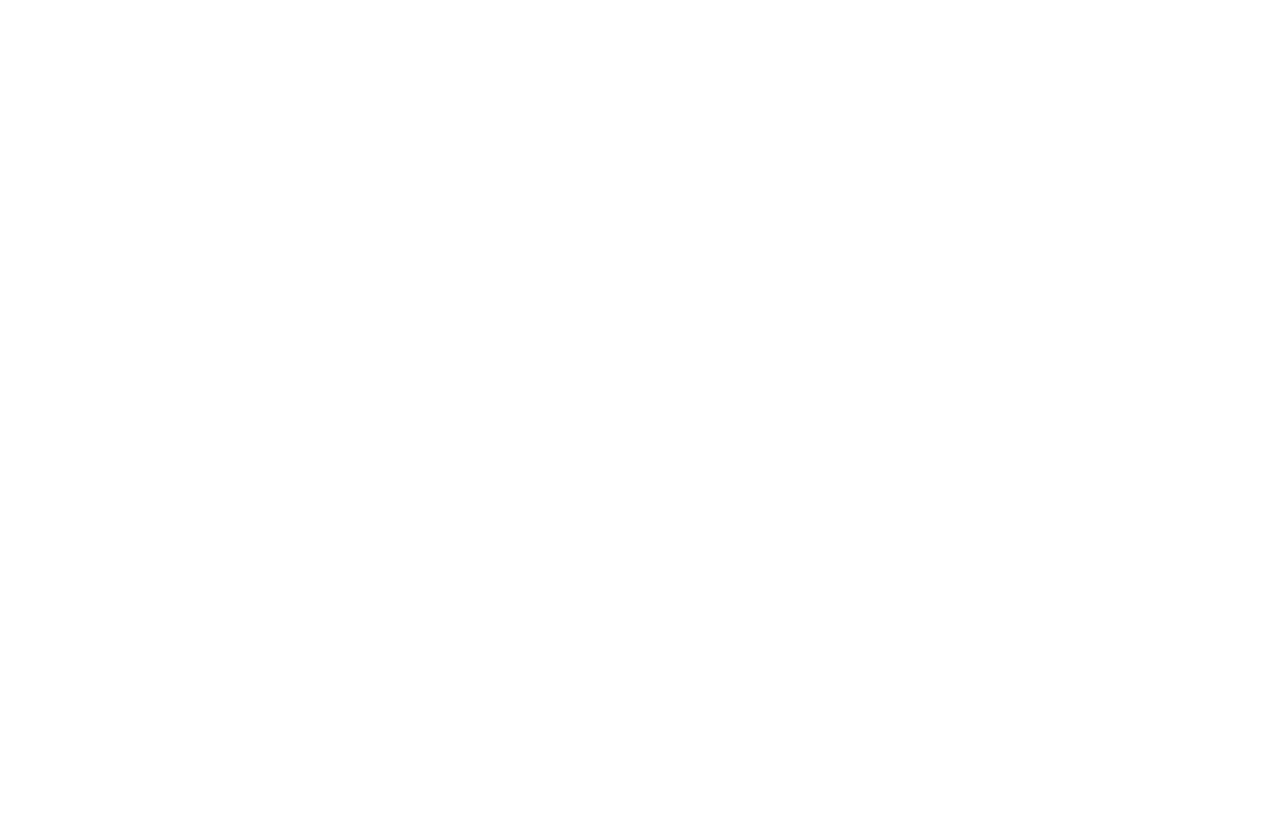
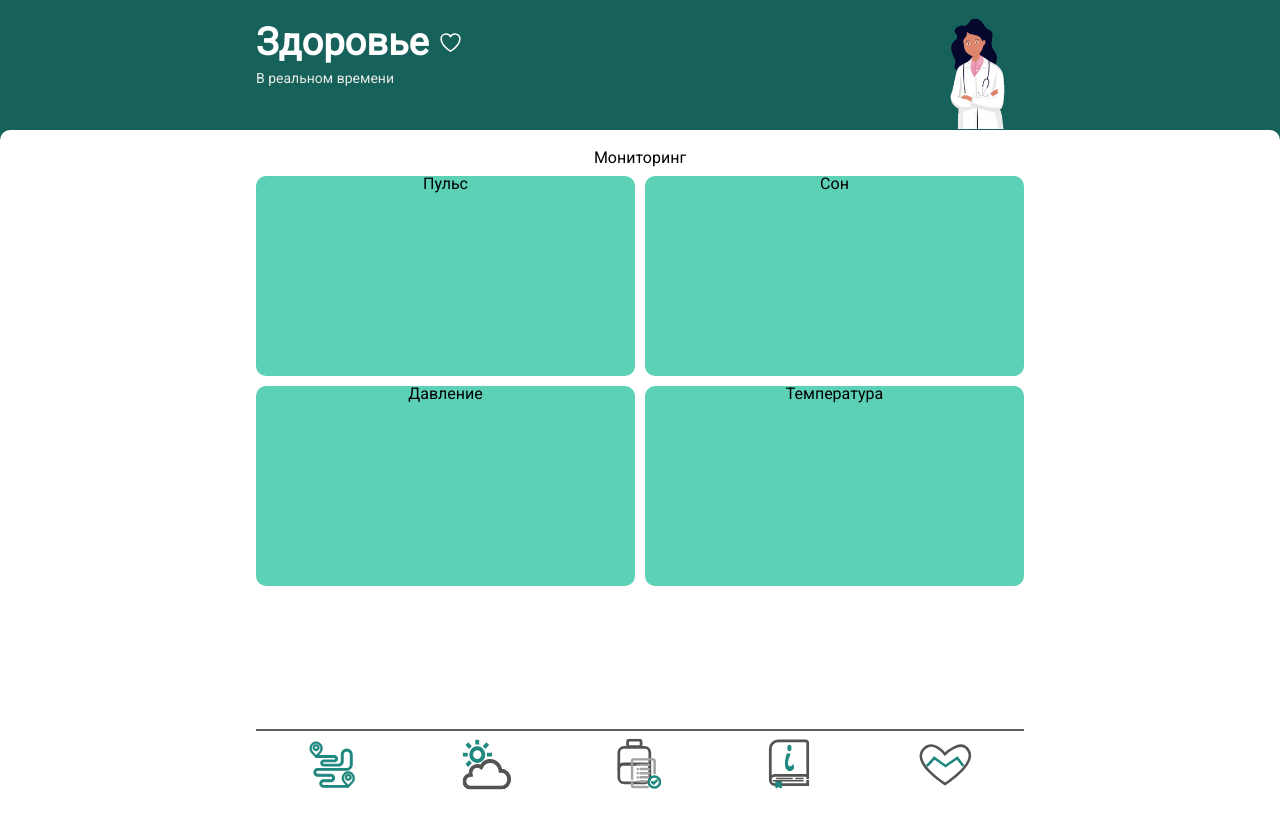
Before and after one commit to dazzv/yaft, a Vue app: page /monitoring in a window 1280 px wide. Before the commit this address had no page. Shown: the top 828 px of the page. Before the commit the page ends 800 px from the top, so only its background shows below. Built offline with nearby package versions, Linux system fonts and the light colour scheme.

Commit message:
Add monitoring page, and remake menu

```diff
--- a/src/App.vue
+++ b/src/App.vue
@@ -56,11 +56,10 @@
 
       </div>
       <div class="page" v-on:click="selectPage(4)" :class="{selected_page: selectedPage == 4}">
-        <svg width="43" height="43" viewBox="0 0 43 43" xmlns="http://www.w3.org/2000/svg">
-        <path d="M3.66448 34.5376L6.57313 34.0646C7.05975 34.7372 7.6307 35.3429 8.27161 35.8663L7.66865 38.7903L11.2567 40.3942L12.9807 37.9776C13.796 38.1014 14.6235 38.1202 15.4435 38.0335L17.0655 40.5275L20.7215 39.0913L20.2544 36.1501C20.9257 35.6599 21.5297 35.0815 22.0506 34.4301L24.921 35.0407L26.5091 31.39L24.1227 29.67C24.263 28.8377 24.2901 27.9899 24.2034 27.1502L26.6619 25.5205L25.2479 21.8139L22.3435 22.2869C21.8556 21.6128 21.2849 21.0045 20.6451 20.4766L21.231 17.5569L17.626 15.953L15.902 18.3696C15.0867 18.2452 14.259 18.2279 13.4392 18.318L11.8214 15.8197L8.16121 17.2602L8.62829 20.21C7.96064 20.7016 7.35962 21.2799 6.84064 21.93L3.96171 21.3151L2.37788 24.94L4.76425 26.66C4.63436 27.4892 4.61437 28.3323 4.7048 29.1669L2.24625 30.8267L3.66448 34.5376ZM8.98073 25.7355C9.45768 24.6406 10.2446 23.7136 11.2418 23.0716C12.2391 22.4296 13.402 22.1015 14.5834 22.1289C15.7648 22.1562 16.9116 22.5377 17.8789 23.2251C18.8462 23.9126 19.5904 24.8751 20.0175 25.9909C20.4446 27.1067 20.5353 28.3257 20.2782 29.4937C20.0211 30.6617 19.4277 31.7263 18.5731 32.5528C17.7185 33.3792 16.6411 33.9305 15.4771 34.1369C14.3131 34.3432 13.1148 34.1954 12.0338 33.712C10.5846 33.064 9.44883 31.8597 8.8763 30.3639C8.30378 28.8681 8.34134 27.2033 8.98073 25.7355Z"/>
-        <path  fill="#1E877E" stroke="#1E877E" fill-rule="evenodd" clip-rule="evenodd" d="M25.2055 15.2822L23.9316 17.028L25.8169 19.178L27.681 18.1159C28.1841 18.453 28.7278 18.7233 29.2988 18.92L29.6173 21.07L32.4623 21.242L33.0312 19.1608C33.6203 19.0402 34.1913 18.8421 34.7297 18.5717L36.4282 19.8617L38.5513 17.9482L37.4983 16.0691C37.8332 15.5622 38.0976 15.0109 38.2838 14.4308L40.4069 14.1126L40.581 11.2359L38.5216 10.6554C38.4037 10.0586 38.2081 9.48017 37.9399 8.93543L39.2137 7.19392L37.3284 5.04393L35.4643 6.10603C34.9633 5.77407 34.4225 5.50819 33.855 5.31483L33.5365 3.16483L30.6916 2.98853L30.1481 5.06113C29.559 5.1818 28.988 5.37984 28.4496 5.65023L26.7511 4.36023L24.628 6.26943L25.6344 8.17003C25.3014 8.67724 25.0359 9.22662 24.8446 9.80402L22.7215 10.1222L22.5474 13.0032L24.628 13.5751C24.7457 14.1674 24.9398 14.7413 25.2055 15.2822ZM30.993 7.77287C30.1435 7.88909 29.347 8.25774 28.7044 8.83223V8.81933C28.2753 9.20132 27.9251 9.6654 27.6738 10.1849C27.4225 10.7044 27.275 11.2691 27.2399 11.8465C27.2048 12.4239 27.2827 13.0027 27.4691 13.5495C27.6556 14.0963 27.947 14.6004 28.3265 15.0328C28.8945 15.683 29.6401 16.148 30.4691 16.3691C31.2981 16.5903 32.1731 16.5576 32.9838 16.2751C33.7944 15.9927 34.5041 15.4733 35.0233 14.7825C35.5424 14.0917 35.8477 13.2606 35.9005 12.3941C35.9533 11.5277 35.7513 10.6648 35.32 9.91459C34.8886 9.16438 34.2474 8.56051 33.4772 8.1793C32.707 7.79809 31.8425 7.65666 30.993 7.77287Z"/>
+        <svg width="50" height="44" viewBox="0 0 54 43" xmlns="http://www.w3.org/2000/svg">
+          <path fill="none"  stroke-width="2.5" d="M28.9053 40.4753C29.8921 39.828 31.2872 38.8847 32.9121 37.7058C36.1681 35.3436 40.3216 32.0538 43.9658 28.3162C47.6323 24.5556 50.6728 20.4521 51.8623 16.4744C52.4508 14.5063 52.5754 12.6043 52.1318 10.7937C51.7174 9.10217 50.7884 7.41337 49.1436 5.77417L48.8047 5.44702C45.4505 2.30249 40.7719 3.29318 36.4102 5.57593C34.2922 6.6844 32.4003 8.02617 31.0312 9.09839C30.349 9.6327 29.8014 10.0957 29.4268 10.4236C29.2396 10.5874 29.0957 10.7179 29 10.8054C28.9523 10.8491 28.9167 10.8825 28.8936 10.9041C28.882 10.9148 28.8733 10.9226 28.8682 10.9275L28.8623 10.9333H28.8613L27.8779 11.8689L27.0264 10.8103C27.0258 10.8095 27.0252 10.8076 27.0234 10.8054C27.0197 10.8008 27.0127 10.7937 27.0039 10.783C26.9863 10.7615 26.9592 10.7276 26.9219 10.6833C26.847 10.5946 26.7333 10.4622 26.584 10.2947C26.2849 9.95926 25.8434 9.4845 25.2842 8.93726C24.161 7.83809 22.5845 6.46943 20.7432 5.34839C18.8952 4.22333 16.8487 3.3889 14.7715 3.26538C12.862 3.15187 10.8595 3.63356 8.86426 5.16968L8.46484 5.49097C6.41458 7.2175 5.23633 9.00953 4.67188 10.7996C4.10696 12.5912 4.12835 14.4719 4.62305 16.4187C5.62483 20.3607 8.53754 24.4566 12.1338 28.2312C15.7061 31.9807 19.8351 35.2922 23.0859 37.6736C24.7081 38.8619 26.1045 39.8141 27.0938 40.4675C27.4529 40.7048 27.7593 40.901 28.002 41.0564C28.2434 40.9027 28.5482 40.7095 28.9053 40.4753Z"/>
+          <path fill="none" stroke="#1E877E" stroke-width="2.5" d="M10 23.5C12 21.9 15.8333 17.5 17.5 15.5L28.5 23.5L40 15.5L46 23.5"/>
         </svg>
-
       </div>
     </div>
   </div>
@@ -137,7 +136,7 @@
           this.$router.push('/route')
       }
       if(this.selectedPage == 4) {
-        this.$router.push({ path: '/profile' })
+        this.$router.push({ path: '/monitoring' })
       }
 
       if(this.fullTravelData.selectedType >= 0 && this.fullTravelData.city !== "" && this.fullTravelData.travelDate !== ""){
--- a/src/assets/style/styles.scss
+++ b/src/assets/style/styles.scss
@@ -13,13 +13,14 @@
     user-select: none;
 
     ::-webkit-scrollbar {
-      width: 0;
+      width: 5px;
+      height: 5px;
       // background-color: #;
       border: none;
     }
     ::-webkit-scrollbar-thumb {
       width: 5px;
-      height: 10px;
+      height: 5px;
       background-color: #5CD1B5;
       // color: #000;
     }
@@ -786,6 +787,80 @@
 }
 
 // -- profile -- //
+.monitoring_page{
+  height: 100vh;
+
+  .health_block_img{
+    width: auto;
+    height: 140px;
+    position: absolute;
+    right: 0;
+    bottom: 11px;
+    // padding: 0 20px 0 0;
+
+    @media screen and (min-width: 500px) {
+      right: 10%;
+    }
+    @media screen and (min-width: 700px) {
+      right: 18%;
+    }
+    @media screen and (min-width: 1300px) {
+      right: 25%;
+    }
+  }
+
+  .selected_days{
+    display: flex;
+    align-items: center;
+    justify-content: center;
+    margin: 10px 0;
+    gap: 10px;
+  }
+  .monitoring_page_main{
+    overflow-y: auto;
+    scroll-behavior: smooth;
+    overflow-x: hidden;
+    min-height: 100%;
+    background: #fff;
+    border-radius: 10px;
+    transform: translate(0, -10px);
+  }
+  .day{
+    display: flex;
+    flex-direction: column;
+    align-items: center;
+    padding: 10px;
+    border-radius: 10px;
+    font-family: ui-rounded;
+    border: $mintbasic solid 1px;
+
+    .date{
+      font-size: 24px;
+    }
+    .month{
+      font-size: 14px;
+    }
+  }
+  .selected_day{
+    background: $mintbasic;
+    color: white;
+  }
+  .blocks{
+    display: grid;
+    grid-template-columns: 1fr 1fr;
+    gap: 10px;
+    align-items: center;
+
+    .block{
+      height: 200px;
+      background: $mintlight;
+      border-radius: 10px;
+      text-align: center;
+
+    }
+  }
+
+}
 // .sign_up {
 //   position:absolute;
 //   right: 20px;
--- /dev/null
+++ b/src/components/monitoring-page.vue
@@ -0,0 +1,66 @@
+<template >
+    <section class="monitoring_page">
+        <div class="block_name big_block profile_big_block">
+            <div class="container">
+                <h1 class="page_title">Здоровье
+                  <svg xmlns="http://www.w3.org/2000/svg" fill="none" viewBox="0 0 24 24" stroke-width="1.5" stroke="currentColor" class="size-6">
+                    <path stroke-linecap="round" stroke-linejoin="round" d="M21 8.25c0-2.485-2.099-4.5-4.688-4.5-1.935 0-3.597 1.126-4.312 2.733-.715-1.607-2.377-2.733-4.313-2.733C5.1 3.75 3 5.765 3 8.25c0 7.22 9 12 9 12s9-4.78 9-12Z" />
+                  </svg>
+                </h1>
+                <p class="page_text">В реальном времени</p>
+                <!-- <div class="sign_up">
+                    <img src="../assets/img/user.svg" alt="user-logo" class="sign_up_logo">
+                    <h3 class="sign_up_text">Войти</h3>
+                </div> -->
+                <img class="health_block_img" src="../assets/img/health.gif" alt="health">
+            </div>
+        </div>
+        <div class="monitoring_page_main ">
+            <div class="container">
+              <div class="selected_days">
+                <div
+                    v-for="(day, index) in fullTravelData.days"
+                    :key="index"
+                    class="day"
+                    :class="{'selected_day': index===0}"
+                >
+                  <p class="date">{{ day.split(' ')[0] }}</p>
+                  <p class="month">{{ day.split(' ')[1] }}</p>
+                </div>
+              </div>
+              <p style="text-align: center; margin: 10px 0;">Мониторинг</p>
+
+              <div class="blocks">
+                <div class="block">Пульс</div>
+                <div class="block">Сон</div>
+                <div class="block">Давление</div>
+                <div class="block">Температура</div>
+              </div>
+            </div>
+        </div>
+    </section>
+</template>
+
+<script>
+import {mapGetters} from 'vuex'
+
+export default {
+    name: "profilePage",
+    data() {
+        return {
+
+        }
+    },
+
+    computed: {
+        ...mapGetters ([
+            'fullTravelData',
+            'fullWeatherData'
+        ])
+
+    },
+
+}
+</script>
+
+<style lang="scss" src="../assets/style/styles.scss"></style>
--- a/src/components/profile-page.vue
+++ /dev/null
@@ -1,48 +0,0 @@
-<template >
-    <section class="profile_page">
-        <div class="block_name big_block profile_big_block">
-            <div class="container">
-                <h1 class="page_title">Мой профиль
-                </h1>
-                <h5 class="page_text">+7 996 624 00 00</h5>
-                <!-- <div class="sign_up">
-                    <img src="../assets/img/user.svg" alt="user-logo" class="sign_up_logo">
-                    <h3 class="sign_up_text">Войти</h3>
-                </div> -->
-                <h3 class="block_title">История поездок: <div class="block_underscore"></div></h3>
-
-            </div>
-        </div>
-        <div class="weather_page_main">
-            <div class="container">
-
-            </div>
-        </div>
-    </section>
-</template>
-
-
-<script>
-import {mapGetters} from 'vuex'
-
-export default {
-    name: "profilePage",
-    data() {
-        return {
-
-        }
-    },
-
-    computed: {
-        ...mapGetters ([
-            'fullTravelData',
-        ])
-
-    }
-
-}
-</script>
-
-<style lang="scss" src="../assets/style/styles.scss">
-
-</style>
--- a/src/components/route-page.vue
+++ b/src/components/route-page.vue
@@ -1,4 +1,4 @@
-<template lang="">
+<template>
   <section class="route_page">
     <div v-if="notice" class="notice_block">
       <h3>Пожалуйста сначала заполните<br />необходимые поля!</h3>
--- a/src/router/index.js
+++ b/src/router/index.js
@@ -5,7 +5,7 @@
 import weatherPage from '../components/weather-page.vue'
 import listPage from '../components/list-page.vue'
 import guidePage from '../components/guide-page.vue'
-import profilePage from '../components/profile-page.vue'
+import monitoringPage from '../components/monitoring-page.vue'
 
 
 const routes = [
@@ -39,9 +39,9 @@
     component: guidePage,
   },
   {
-    path: '/profile',
-    name: 'profilePage',
-    component: profilePage,
+    path: '/monitoring',
+    name: 'monitoringPage',
+    component: monitoringPage,
   },
 
 
```
Also changed, not shown: src/assets/img/health.gif (added).
